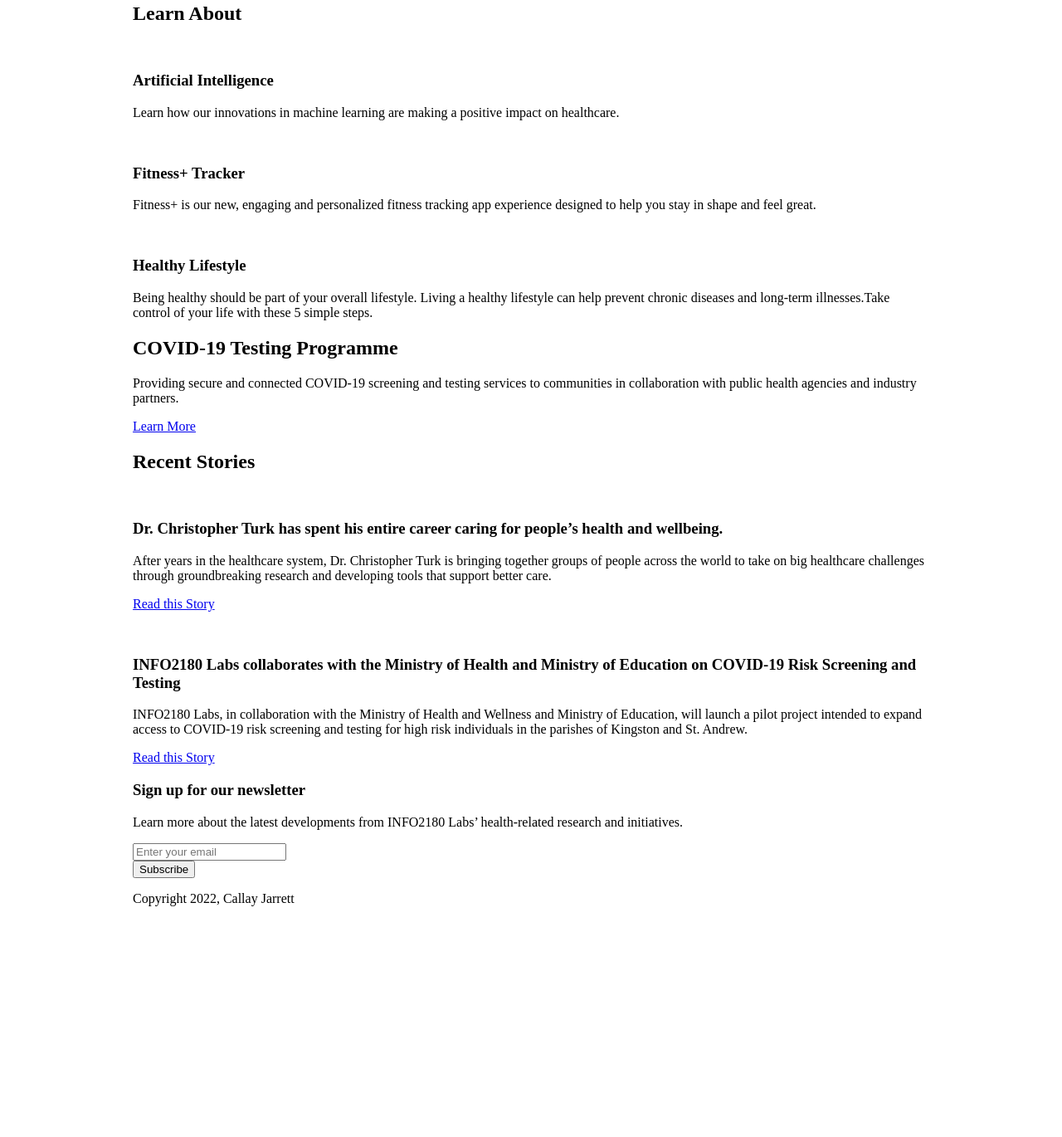
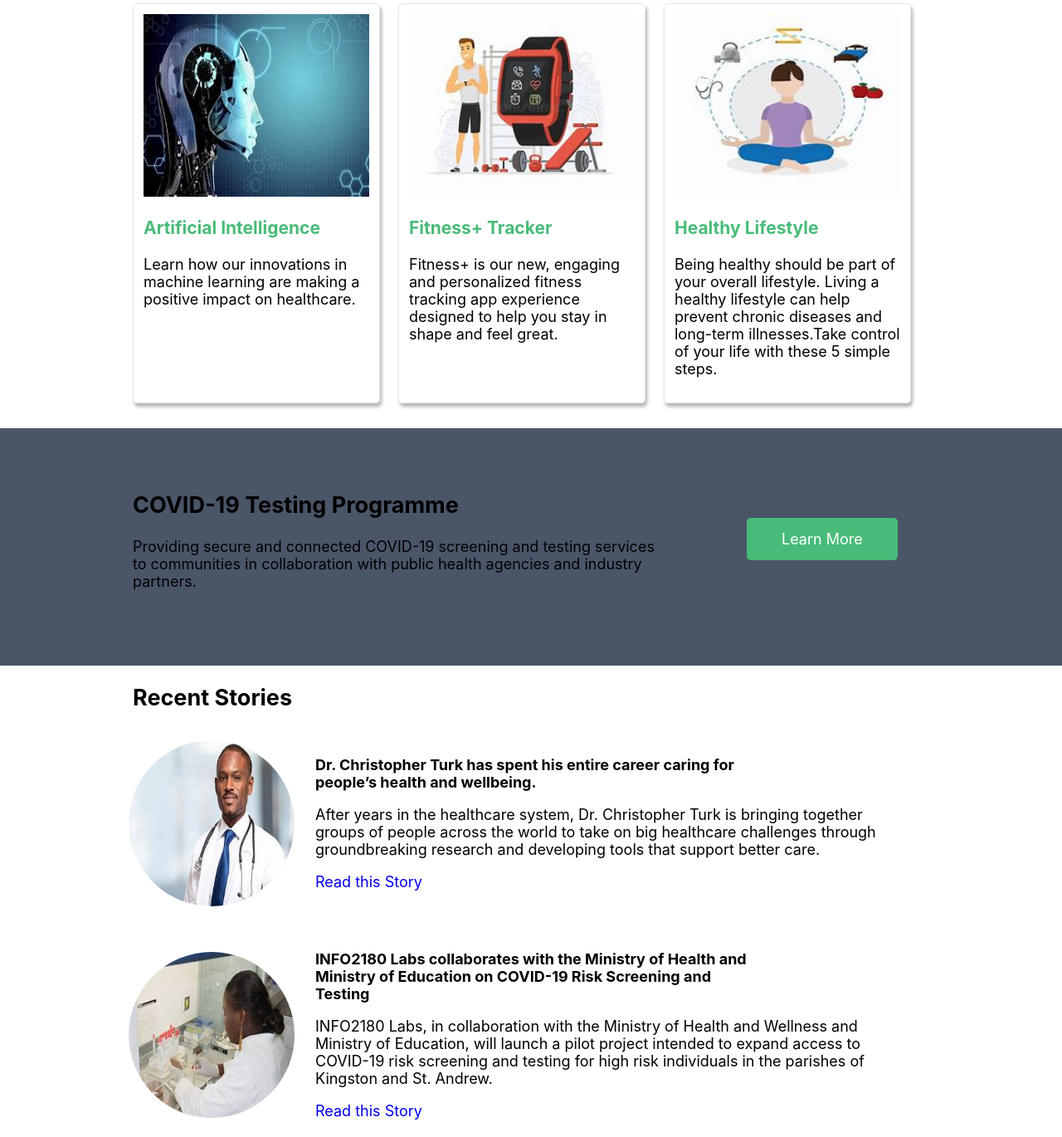
Before and after one commit to CallayJarrett/info2180-project1, a plain HTML site: page index.html in a window 1280 px wide. Shown: the part 498-1868 px from the top of the page at 83% size. Before the commit the page ends 1606 px from the top, so only its background shows below. Drawn offline with Linux system fonts and the light colour scheme.

Commit message:
final files

```diff
--- a/index.html
+++ b/index.html
@@ -39,21 +39,21 @@
                 <h2>Learn About</h2>
                 <div class="cards">
                     <div class="card">
-                        <img src="#" alt="">
+                        <img src="artificial intelligence.jpg" alt="artifical intelligence">
                         <div class="card-body">
                             <h3>Artificial Intelligence</h3>
                             <p>Learn how our innovations in machine learning are making a positive impact on healthcare.</p>
                         </div>
                     </div>
                     <div class="card">
-                        <img src="#" alt="">
+                        <img src="fitness tracker.jpg" alt="fitness tracker">
                         <div class="card-body">
                             <h3>Fitness+ Tracker</h3>
                             <p>Fitness+ is our new, engaging and personalized fitness tracking app experience designed to help you stay in shape and feel great.</p>
                         </div>
                     </div>
                     <div class="card">
-                        <img src="#" alt="">
+                        <img src="healthy lifestyle.jpg" alt="healthy lifestyle">
                         <div class="card-body">
                             <h3>Healthy Lifestyle</h3>
                             <p>Being healthy should be part of your overall lifestyle. Living a healthy lifestyle can help prevent chronic diseases and long-term illnesses.Take control of your life with these 5 simple steps.</p>
@@ -77,7 +77,7 @@
             <div class="container">
                 <h2>Recent Stories</h2>
                 <article>
-                    <img src="" alt="">
+                    <img src="doctor.jpg" alt="doctor">
                     <div class="article-body">
                         <h3>Dr. Christopher Turk has spent his entire career caring for people’s health and wellbeing.</h3>
                         <p>After years in the healthcare system, Dr. Christopher Turk is bringing together groups of people across the world to take on big healthcare challenges through groundbreaking research and developing tools that support better care.</p>
@@ -85,7 +85,7 @@
                     </div>
                 </article>
                 <article>
-                    <img src="" alt="">
+                    <img src="lab.jpg" alt="lab">
                     <div class="article-body">
                         <h3>INFO2180 Labs collaborates with the Ministry of Health and Ministry of Education on COVID-19 Risk Screening and Testing</h3>
                         <p>INFO2180 Labs, in collaboration with the Ministry of Health and Wellness and Ministry of Education, will launch a pilot project intended to expand access to COVID-19 risk screening and testing for high risk individuals in the parishes of Kingston and St. Andrew.</p>
--- a/scripts.js
+++ b/scripts.js
@@ -1 +1,16 @@
 /* Add your JavaScript to this file */
+
+onload=function(){
+    var email= document.querySelector('#email');
+    var message= document.querySelector('.message');
+    this.addEventListener('submit',event=>{
+        event.preventDefault();
+        if (email.value!=''){
+            message.innerHTML=`Thank you! your email address ${email.value} has been added to our mailing list`;
+            email.value='';
+        }else{
+            message.innerHTML='Please enter a valid email address';
+            email.value='';
+        }
+    });
+}
--- a/styles.css
+++ b/styles.css
@@ -1,7 +1,9 @@
 /* Add your CSS to this file */
 body {
     margin: 0;
-    font-size: 16px;
+    font-size: 18px;
+    font-family: -apple-system, BlinkMacSystemFont, "Segoe UI", Roboto, "Helvetica Neue", Arial, "Noto Sans", sans-serif;
+
 }
 
 .container {
@@ -9,3 +11,203 @@
     max-width: 960px;
     width: 100%;
 }
+header .container{
+    display: flex;
+    align-items: center;
+    justify-content: space-between;
+}
+
+ul{
+    list-style-type: none;
+}
+
+li{
+    display: inline-block;
+    padding: 5px;
+    font-size: 18px;
+    margin-right: 10px;
+}
+li a{
+    text-decoration: none;
+    color:#6b7280;
+    font-weight: bold;
+}
+
+
+
+h1{
+    font-size: 18px;
+
+}
+
+.overview-hero{
+    background-color: #E2E8F0;
+    padding-top: 40px;
+    padding-bottom: 40px;
+
+}
+
+.overview-hero .container{
+
+    display: flex;
+    align-items: center;
+    justify-content: center;
+
+}
+.overview-hero-image {
+
+    margin-right: 70px;
+
+
+}
+
+.overview-hero-image img{
+    width: 240px;
+
+}
+
+.learn-about .container .cards{
+    display: grid;
+    grid-template-columns: 3fr 3fr 3fr;
+
+}
+.learn-about h2{
+    font-size: 24px;
+    color: #48BB78;
+
+}
+.card img{
+    height: 220px;
+    width: 100%;
+}
+.card{
+    border: 1px solid #E2E8F0;
+    border-radius: 5px;
+    margin-right: 22px;
+    padding: 12px;
+    box-shadow: 2px 4px 4px rgb(180, 176, 176);
+
+}
+
+.card h3{
+    color: #48BB78;
+    font-size: 21px;
+}
+
+.testing{
+    background-color: #4A5568;
+    margin-top: 30px;
+    padding-top: 54px;
+    padding-bottom: 73px;
+
+}
+
+.testing .container{
+    display: grid;
+    grid-template-columns: 2fr 1fr;
+    align-items: center;
+
+}
+
+.testing-description{
+    color: #E2E8F0;
+
+
+
+}
+
+.cta a{
+    background-color: #48BB78;
+    color: white;
+    padding: 15px 42px;
+    text-decoration: none;
+
+}
+
+.cta{
+    margin-left: 100px;
+
+}
+.cta .btn{
+    border-radius: 5px;
+}
+
+.stories h2{
+    color-scheme: #576AD8;
+}
+
+.stories a{
+    font-weight: bold #5A67D8;
+    text-decoration: none;
+
+}
+
+.article-body h3{
+    margin-right: 175px;
+    font-size: 18px;
+
+}
+
+article img{
+    height: 200px;
+    width: 200px;
+    border-radius: 50%;
+    margin-left: -40px;
+    margin-right: 25px;
+}
+
+article{
+    margin: 35px;
+    display: flex;
+    align-items: center;
+}
+
+.newsletter{
+    background-color: #48BB78;
+    padding: 46px 0 46px 0;
+    color: #E2E8F0;
+
+}
+
+.newsletter h3{
+    text-align: center;
+
+}
+
+.newsletter .container{
+    width: 400px;
+}
+
+.btn{
+    background-color: #5A67D8;
+    height: 42px;
+    border: none;
+    color: white;
+    font-size: 18px;
+    border-radius: 5px;
+}
+
+form{
+    display: grid;
+    grid-template-columns: 2fr 1fr;
+    align-items: center;
+}
+
+input{
+    width: 93%;
+    height: 40px;
+    border-radius: 5px;
+    border: 1px solid #4A5568;
+    font-size: 18px;
+    padding-left: 11px;
+}
+
+footer{
+    background-color: #4A5568;
+    padding: 13px 0 13px;
+    color: white;
+}
+
+.message{
+    margin-top: 12px;
+}
```
Also changed, not shown: doctor.jpg (added), lab.jpg (added).
